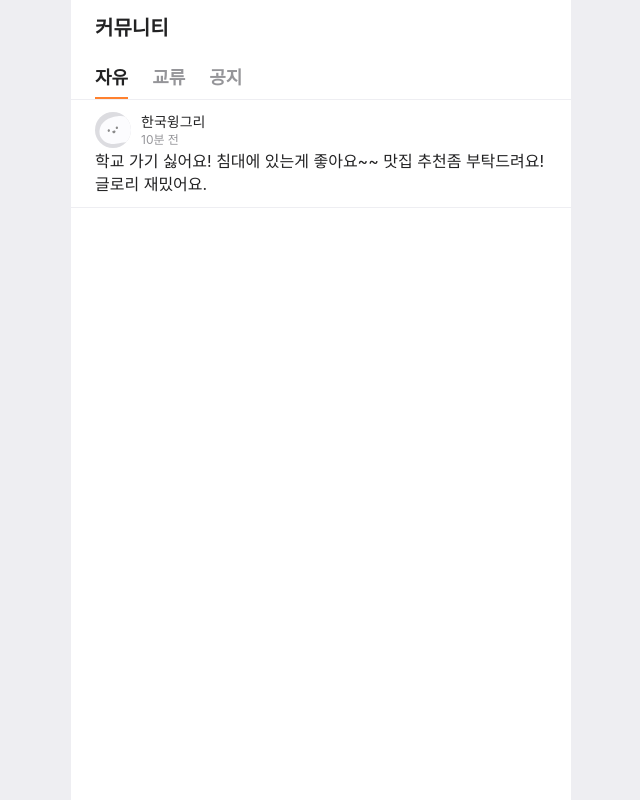
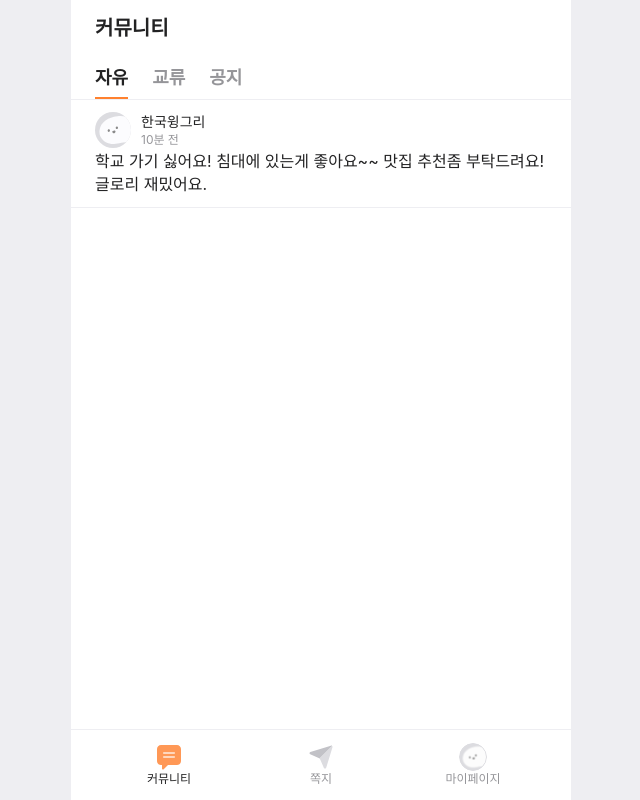
Before and after one commit to Wingle-SMWU/Wingle-Frontend, a Next.js app in the folder wingle/: page /community in a window 1280 px wide. Shown: the top 800 px of the page, without its empty margins (319-959 px from the left). Built offline with nearby package versions, Linux system fonts and the light colour scheme.

Commit message:
Body width, height 수정

```diff
--- a/wingle/src/pages/_app.tsx
+++ b/wingle/src/pages/_app.tsx
@@ -7,8 +7,9 @@ import { theme } from "../styles/theme";
 import styled from "styled-components";
 const Style = {
   Wrapper: styled.div`
-    width: 500px;
-    height: 951px;
+    width: 100%;
+    max-width: 500px;
+    height: 100vh;
     background-color: white;
   `,
 };
```
